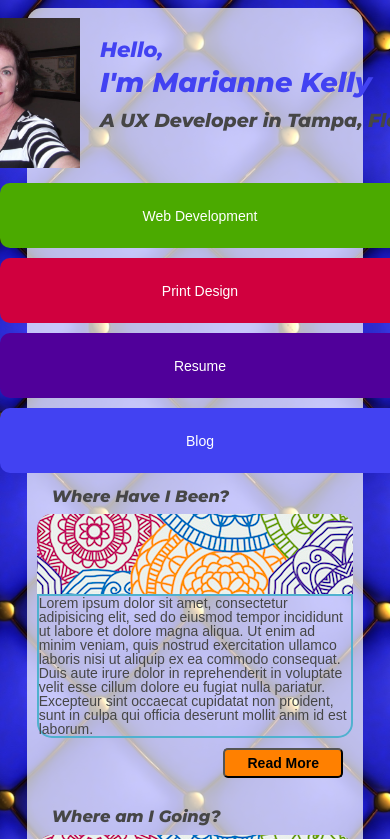
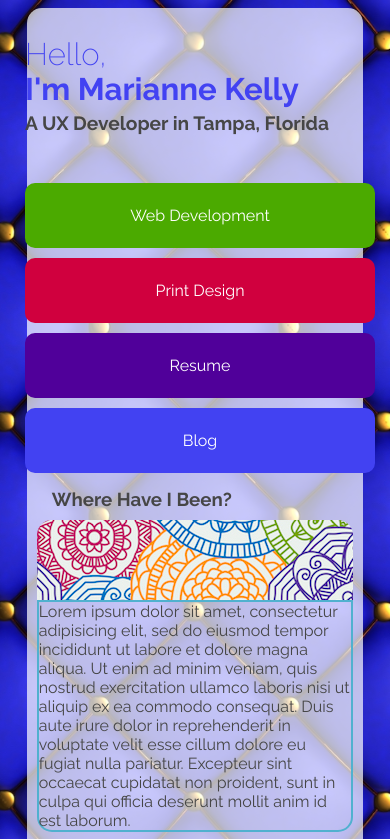
Before and after one commit to maresThere/portfolio, a website: page public/index.html in a window 390 px wide. Shown: the top 839 px of the page. Drawn offline with Linux system fonts and the light colour scheme.

Commit message:
changed font family

```diff
--- a/public/index.html
+++ b/public/index.html
@@ -5,7 +5,7 @@
     <meta name="viewport" content="width=device-width, user-scalable=no, minimum-scale=1.0, maximum-scale=1.0">
     <title>Portfolio</title>
     <link rel="stylesheet" href="/screen.css">
-     <link href="https://fonts.googleapis.com/css?family=Montserrat:800i" rel="stylesheet">
+    <link href="https://fonts.googleapis.com/css?family=Raleway:200,400,700" rel="stylesheet">
 
   </head>
   <body>
--- a/public/screen.css
+++ b/public/screen.css
@@ -12,13 +12,21 @@ html {
 h1,
 h2,
 h3,
-h4,
+h4
+{
+  font-family: 'Raleway', sans-serif;
+  font-weight: 700;
+}
 span {
-  font-family: 'Montserrat', sans-serif;
-  font-weight: 800;
+  font-family: 'Raleway', sans-serif;
+  font-weight: 200;
+  font-size: 1.3em;
+  margin-bottom: 5px;
 }
+
 body {
-  font: 14px / 1 sans-serif;
+  font-family: 'Raleway', sans-serif;
+  font: 14px;
   background: url(images/bluePuff.jpg) no-repeat center center fixed;
   background-size: cover;
   color: #50b1cf;
@@ -64,19 +72,21 @@ header {
 span {
   /*border: 1px solid red;*/
   height: 30px;
+
 }
 h1 {
-  font-size: 1.3em;
+  font-size: 1.5em;
   /*border: 1px solid red;*/
   margin: 0;
   /*width: 200px;*/
 }
 h2 {
   font-size: .9em;
+  margin-top: 5px;
   color: rgb(70,70,70);
 }
 
-/*row of images*/
+/*row of links*/
 .container2 {
   color: white;
   /*border: 2px solid #50b1cf;*/
@@ -141,19 +151,58 @@ button {
   margin: 10px;
 }
 
-
-
-@media screen and (max-width: 480px){
-  /*row of images*/
-  .container2 {
-    /*border: 2px solid red;*/
-    border-radius: 25px;
+@media screen and (max-width: 620px){
+  wrapper {
     display: flex;
     flex-direction: column;
-    max-width: 400px;
+    align-items: center;
+    background-color: rgba(255, 255, 255, 0.7);
+    border-radius: 15px;
+    width: 90%;
+    margin: 0 auto;
+  }
+  header {
+    font-size: 1.5em;
+    display: flex;
+    flex-wrap: wrap;
+    width: 600px;
+    /*border: 2px solid #50b1cf;*/
+    /*border-radius: 15px;*/
+    height: 150px;
+    margin: 10px;
+    justify-content: center;
+    align-items: center;
+  }
+  /*my picture*/
+  .boxHD1 {
+    display: none;
+  }
+  /*my speech bubble*/
+  .boxHD2 {
+    color: rgb(66,66,242);
+    height: 150px;
+    width: 60%;
+    display: flex;
+    flex-direction: column;
+    justify-content: center;
+    align-content: center;
+    margin-left: 20px;
+  }
+
+  h1 {
+    font-size: 1.3em;
+    margin: 0;
+  }
+  h2 {
+    font-size: .8em;
+  }
+
+  /*row of links*/
+  .container2 {
+    flex-direction: column;
+    max-width: 350px;
     height: 300px;
-    /*justify-content: flex-start;*/
-    /*flex-wrap: wrap;*/
+
 
   }
   .container2 .c2item {
@@ -162,8 +211,8 @@ button {
     justify-content: center;
     align-items: center;
     border-radius: 10px;
-    width: 400px;
-    height: 300px;
+    width: 350px;
+    /*height: 300px;*/
     -webkit-transition: width 0.7s ease-out;
     -o-transition: width 0.7s ease-out;
     transition: width 0.7s ease-out;
```
